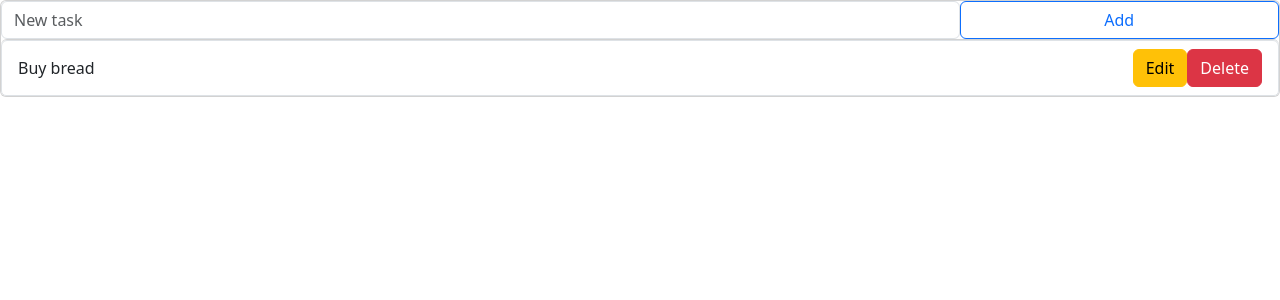
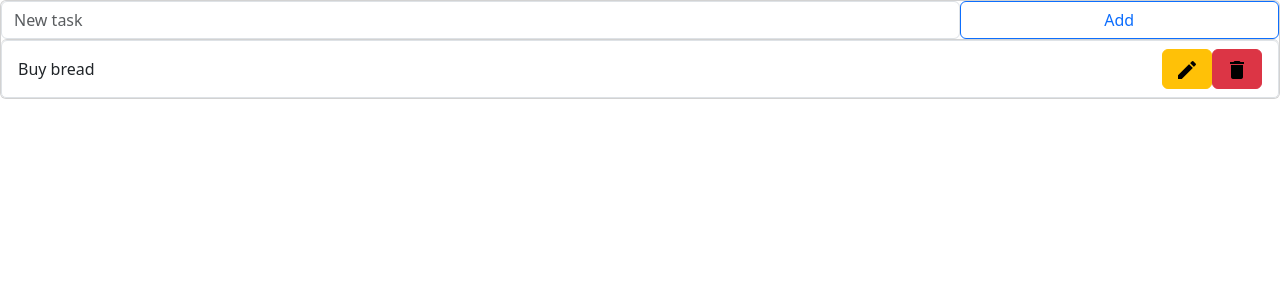
Before and after one commit to GBalatti9/Todo-app, a React (Vite) app: page / in a window 1280 px wide. Shown: the top 300 px of the page. Built offline with nearby package versions, Linux system fonts and the light colour scheme.

Commit message:
Adding images to the delete and edit buttons

```diff
--- a/src/components/TodoItem.jsx
+++ b/src/components/TodoItem.jsx
@@ -6,8 +6,8 @@ export const TodoItem = ({ item }) => {
             <li className="list-group-item d-flex align-items-center justify-content-between">
                 {item.todo}
                 <div>
-                <button className="btn btn-warning">Edit</button>
-                <button className="btn btn-danger">Delete</button>
+                <button className="btn btn-warning"><img src="../../public/baseline_edit_black_24dp.png" alt="Edit" /></button>
+                <button className="btn btn-danger"><img src="../../public/baseline_delete_black_24dp.png" alt="Delete" /></button>
                 </div>
             </li>
         </>
```
Also changed, not shown: public/baseline_delete_black_24dp.png (added), public/baseline_edit_black_24dp.png (added).
